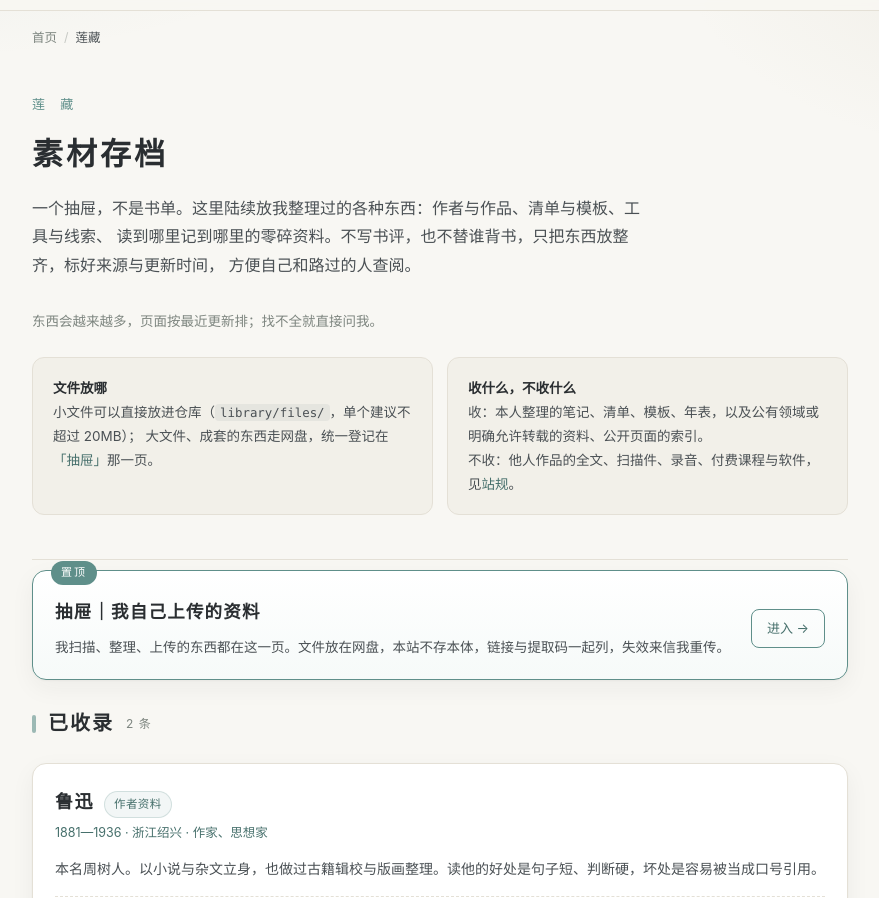
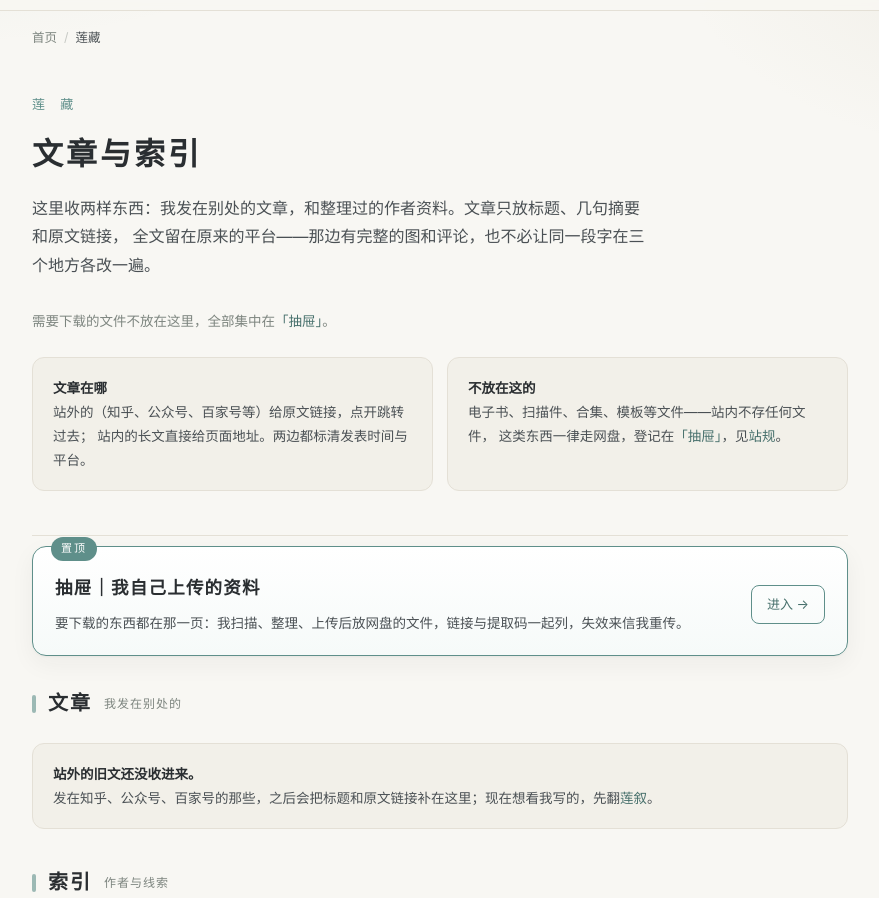
Before and after one commit to Leeann323/liandu, a plain HTML site: page library/index.html in a window 1280 px wide. Shown: the part 54-952 px from the top of the page, without its empty margins (200-1079 px from the left). Drawn offline with Linux system fonts and the light colour scheme.

Commit message:
feat(library): Lianzang becomes articles + index; no files in repo, resources only via Drawer

```diff
--- a/library/index.html
+++ b/library/index.html
@@ -3,8 +3,8 @@
 <head>
 <meta charset="utf-8">
 <meta name="viewport" content="width=device-width, initial-scale=1">
-<title>莲藏 · 素材存档 | 莲渡文汇</title>
-<meta name="description" content="莲渡文汇「莲藏」：陆续整理的各类资料存档——作者与作品、清单与模板、工具与线索。">
+<title>莲藏 · 文章与索引 | 莲渡文汇</title>
+<meta name="description" content="莲渡文汇「莲藏」：我发在站外的文章（知乎、公众号、百家号等）与作者资料索引。资源文件一律不放站内，统一在网盘。">
 <link rel="stylesheet" href="../assets/style.css">
 </head>
 <body>
@@ -38,28 +38,27 @@
 
   <section class="hero" style="padding:44px 0 24px">
     <p class="kicker">莲 藏</p>
-    <h1 style="font-size:clamp(23px,4vw,31px)">素材存档</h1>
+    <h1 style="font-size:clamp(23px,4vw,31px)">文章与索引</h1>
     <p class="lead">
-      一个抽屉，不是书单。这里陆续放我整理过的各种东西：作者与作品、清单与模板、工具与线索、
-      读到哪里记到哪里的零碎资料。不写书评，也不替谁背书，只把东西放整齐，标好来源与更新时间，
-      方便自己和路过的人查阅。
+      这里收两样东西：我发在别处的文章，和整理过的作者资料。文章只放标题、几句摘要和原文链接，
+      全文留在原来的平台——那边有完整的图和评论，也不必让同一段字在三个地方各改一遍。
     </p>
     <p class="lead" style="font-size:13.5px;color:var(--muted);margin-bottom:0">
-      东西会越来越多，页面按最近更新排；找不全就直接问我。
+      需要下载的文件不放在这里，全部集中在<a href="drawer.html">「抽屉」</a>。
     </p>
   </section>
 
   <section class="block" style="padding-top:0;border-top:none">
     <div class="two-col">
       <div class="note">
-        <b>文件放哪</b><br>
-        小文件可以直接放进仓库（<code>library/files/</code>，单个建议不超过 20MB）；
-        大文件、成套的东西走网盘，统一登记在<a href="drawer.html">「抽屉」</a>那一页。
+        <b>文章在哪</b><br>
+        站外的（知乎、公众号、百家号等）给原文链接，点开跳转过去；
+        站内的长文直接给页面地址。两边都标清发表时间与平台。
       </div>
       <div class="note">
-        <b>收什么，不收什么</b><br>
-        收：本人整理的笔记、清单、模板、年表，以及公有领域或明确允许转载的资料、公开页面的索引。<br>
-        不收：他人作品的全文、扫描件、录音、付费课程与软件，见<a href="../rules/">站规</a>。
+        <b>不放在这的</b><br>
+        电子书、扫描件、合集、模板等文件——站内不存任何文件，
+        这类东西一律走网盘，登记在<a href="drawer.html">「抽屉」</a>，见<a href="../rules/">站规</a>。
       </div>
     </div>
   </section>
@@ -69,12 +68,18 @@
       <span class="pin-badge">置顶</span>
       <div class="pin-body">
         <h3>抽屉｜我自己上传的资料</h3>
-        <p>我扫描、整理、上传的东西都在这一页。文件放在网盘，本站不存本体，链接与提取码一起列，失效来信我重传。</p>
+        <p>要下载的东西都在那一页：我扫描、整理、上传后放网盘的文件，链接与提取码一起列，失效来信我重传。</p>
       </div>
       <span class="pin-go">进入 →</span>
     </a>
 
-    <h2 class="sec" style="margin-top:26px">已收录 <small id="count"></small></h2>
+    <h2 class="sec" style="margin-top:30px">文章 <small>我发在别处的</small></h2>
+    <ul class="plain" id="post-list"></ul>
+    <noscript>
+      <p class="note">列表需要 JavaScript 才能显示；条目内容写在页面源码的 <code>POSTS</code> 里。</p>
+    </noscript>
+
+    <h2 class="sec" style="margin-top:36px">索引 <small>作者与线索</small></h2>
     <div id="item-list"></div>
     <noscript>
       <p class="note">列表需要 JavaScript 才能显示；条目内容写在页面源码的 <code>ITEMS</code> 里。</p>
@@ -104,20 +109,31 @@
 
 <!--
   ┌─ 怎么加一条 ─────────────────────────────────────────
-  │ 在 ITEMS 数组里复制一段 { ... }, 改字段即可。字段都可以只写一部分：
-  │   title  标题（必填）
-  │   kind   类型，例如：作者资料 / 清单 / 模板 / 工具 / 书目 / 笔记 / 线索
-  │   who    副标题，一句话说明是谁、是什么、从哪来（可留空）
-  │   desc   两三句话的介绍（可留空）
-  │   lines  键值对数组 [{ k:'作品', v:'…' }, { k:'版本', v:'…' }]（可省略）
-  │   files  链接数组，两种写法：
-  │            站内文件 { label:'年表.pdf', href:'files/nianbiao.pdf', note:'站内文件 · 1.2 MB' }
-  │            外部链接 { label:'作品索引', href:'https://…', note:'外部链接' }
-  │   updated 更新日期
-  │ 站内文件放到 library/files/ 目录，再 git push 即可。
+  │ 一、文章（发在知乎 / 公众号 / 百家号，或本站长文）→ POSTS 数组：
+  │     { title:'标题', platform:'知乎', date:'2026-11-18',
+  │       desc:'一两句摘要', href:'https://…' }
+  │     本站文章 href 写相对路径，例如 '../qa/001-xxx.html'
+  │
+  │ 二、索引类（作者资料、书目、线索）→ ITEMS 数组，字段都可选写：
+  │     { title, kind, who, desc,
+  │       lines:[{k:'作品', v:'…'}],
+  │       files:[{label:'维基条目', href:'https://…', note:'外部链接'}],
+  │       updated }
+  │
+  │ 三、文件不放进仓库。要放文件，去 library/drawer.html 登记网盘链接。
   └──────────────────────────────────────────────────────
 -->
 <script>
+  /* ---------- 文章 ---------- */
+  var POSTS = [
+    // 示例（删掉换成你自己的）：
+    // { title: '为什么要在三十岁重读古文',
+    //   platform: '知乎', date: '2026-11-10',
+    //   desc: '一篇三千字的自述，讲我怎么从背不下来走到愿意慢慢读。',
+    //   href: 'https://zhuanlan.zhihu.com/p/xxxxxxxx' }
+  ];
+
+  /* ---------- 索引 ---------- */
   var ITEMS = [
     {
       title: '鲁迅',
@@ -144,6 +160,31 @@
   ];
 
   (function () {
+    /* 文章列表 */
+    var pl = document.getElementById('post-list');
+    if (pl) {
+      if (!POSTS.length) {
+        pl.innerHTML = '<li><div class="note" style="margin:14px 0">' +
+          '<b>站外的旧文还没收进来。</b><br>' +
+          '发在知乎、公众号、百家号的那些，之后会把标题和原文链接补在这里；' +
+          '现在想看我写的，先翻<a href="../qa/">莲叙</a>。</div></li>';
+      } else {
+        pl.innerHTML = POSTS.map(function (p) {
+          var ext = /^https?:/i.test(p.href || '');
+          return '<li><a class="row" href="' + p.href + '"' + (ext ? ' target="_blank" rel="noopener"' : '') + '>' +
+            '<div class="t">' + p.title + '</div>' +
+            '<div class="m">' + [p.date, p.platform].filter(Boolean).join(' · ') + '</div>' +
+            (p.desc ? '<div class="m" style="color:var(--ink-soft)">' + p.desc + '</div>' : '') +
+            '<div class="tags">' +
+              (p.platform ? '<span class="tag">' + p.platform + '</span>' : '') +
+              (ext ? '<span class="tag ch">站外</span>' : '<span class="tag">站内</span>') +
+            '</div>' +
+          '</a></li>';
+        }).join('');
+      }
+    }
+
+    /* 索引列表 */
     var box = document.getElementById('item-list');
     if (!box) return;
 
@@ -160,7 +201,7 @@
         var ext = /^https?:/i.test(f.href);
         return '<a class="file' + (ext ? ' ext' : '') + '" href="' + f.href + '"' +
                (ext ? ' target="_blank" rel="noopener"' : '') + '>' +
-               f.label + '<em>' + (f.note || (ext ? '外部链接' : '站内文件')) + '</em></a>';
+               f.label + '<em>' + (f.note || (ext ? '外部链接' : '站内')) + '</em></a>';
       }).join('');
 
       return '<article class="item">' +
@@ -170,9 +211,6 @@
         (a.updated ? '<p class="upd">更新于 ' + a.updated + '</p>' : '') +
       '</article>';
     }).join('');
-
-    var c = document.getElementById('count');
-    if (c) c.textContent = ITEMS.length + ' 条';
   })();
 </script>
 <script>document.getElementById('y').textContent = new Date().getFullYear();</script>
```
Also changed, not shown: about/index.html (+1 -1 lines), index.html (+7 -7 lines), library/drawer.html (+2 -2 lines), rules/index.html (+3 -2 lines), 1 other file.
